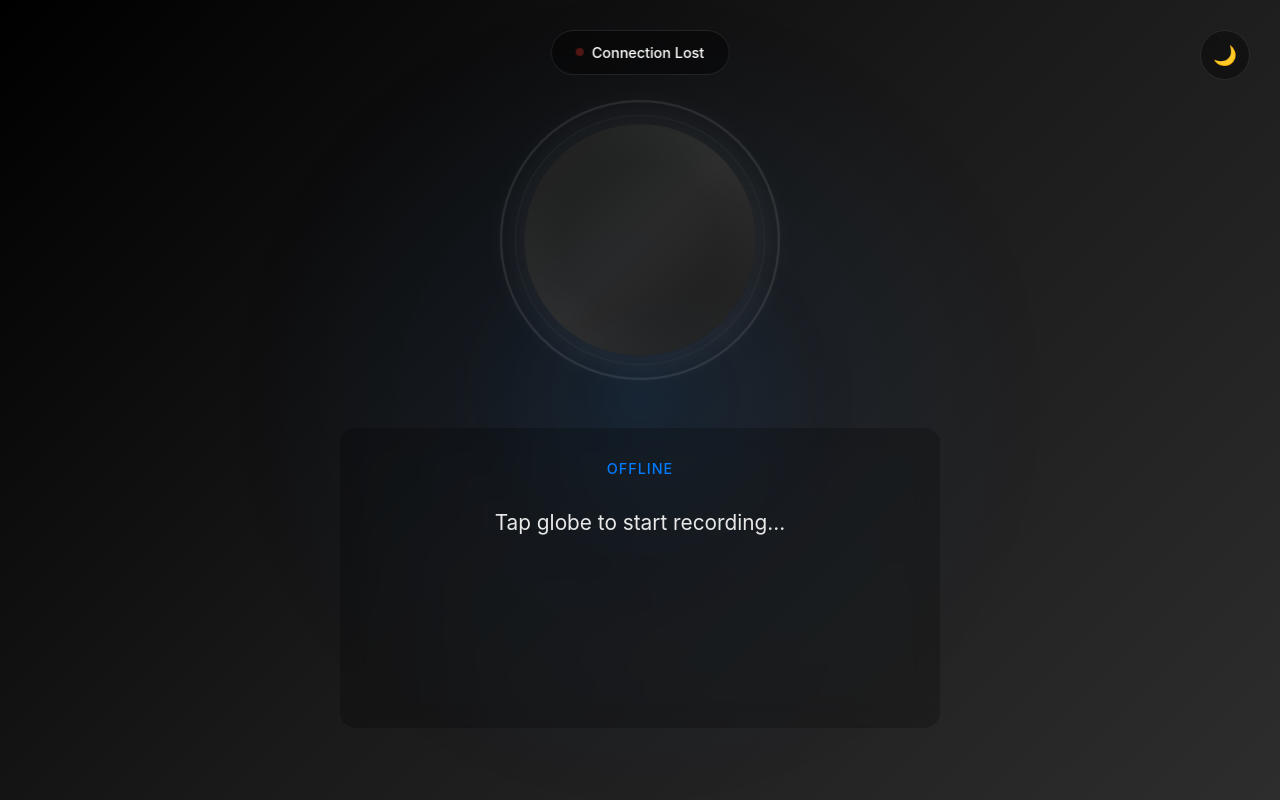
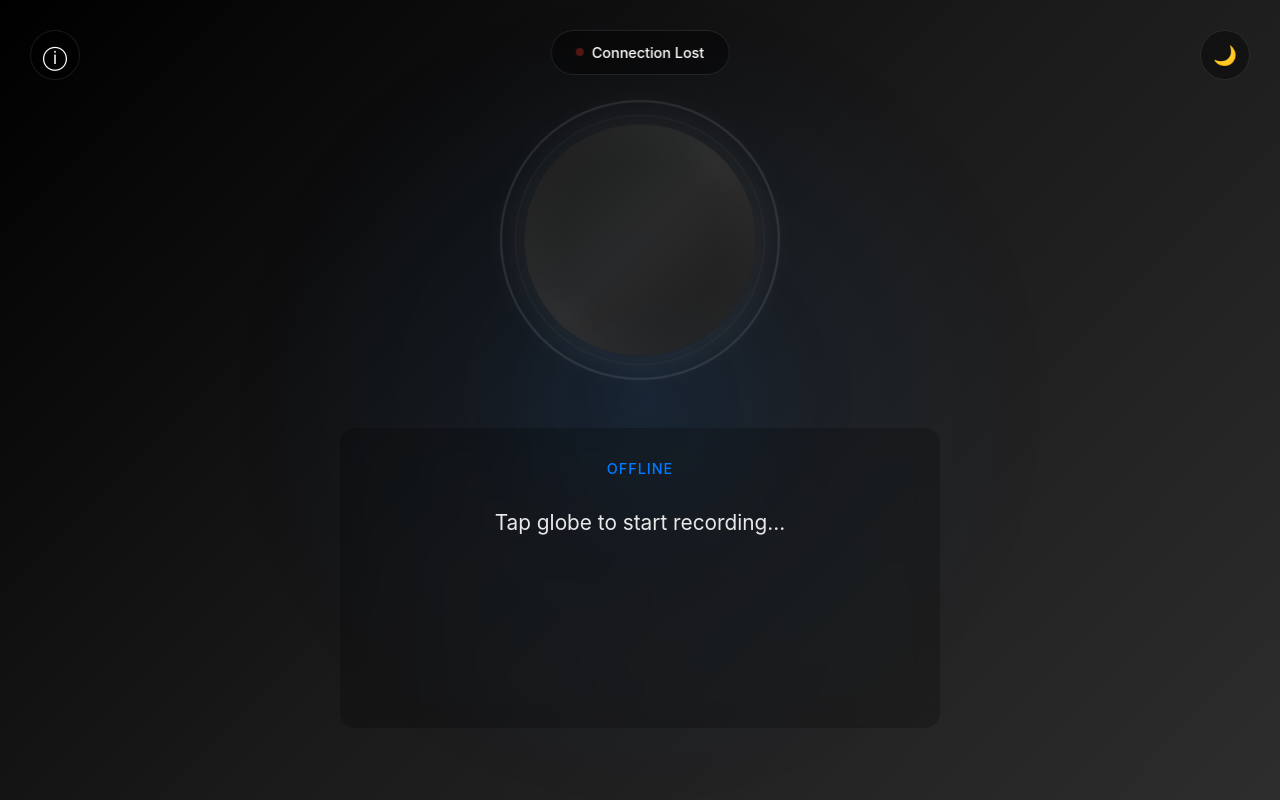
Before and after one commit to tylertzm/KnowledgeOS, a React (Create React App) app in the folder frontend/: page / in a window 1280 px wide. Built offline with nearby package versions, Linux system fonts and the light colour scheme; no server answers; a web font is replaced by a local one.

Commit message:
buffering

```diff
--- a/frontend/src/App.tsx
+++ b/frontend/src/App.tsx
@@ -6,6 +6,7 @@ import { ThemeToggle } from './components/ThemeToggle';
 import { GlobalStyles } from './styles/GlobalStyles';
 import { StatusResponse } from './types';
 import { AudioRecorder } from './components/AudioRecorder';
+import { InfoIcon } from './components/InfoIcon';
 
 const AppWrapper = styled.div`
   height: 100vh;
@@ -176,7 +177,7 @@ console.log('Using API URL:', API_BASE);
 export const App: React.FC = () => {
   const [isDarkMode, setIsDarkMode] = useState(true);
   const [status, setStatus] = useState<StatusResponse>({
-    mode: 'OFFLINE',
+    mode: 'Transcription',
     transcription: 'Tap globe to start recording...',
     response: ''
   });
@@ -307,6 +308,7 @@ export const App: React.FC = () => {
       <GlobalStyles />
       <AppWrapper>
         <BackgroundGlow />
+        <InfoIcon />
         <StatusBar
           isConnected={isConnected}
           statusText={isConnected ? 'Neural Link Active' : 'Connection Lost'}
--- /dev/null
+++ b/frontend/src/components/InfoIcon.tsx
@@ -0,0 +1,109 @@
+import React, { useState } from 'react';
+import styled from '@emotion/styled';
+
+const InfoContainer = styled.div`
+  position: absolute;
+  top: 30px;
+  left: 30px;
+  z-index: 20;
+
+  @media (max-width: 768px) {
+    top: 20px;
+    left: 20px;
+  }
+`;
+
+const InfoButton = styled.div`
+  width: 50px;
+  height: 50px;
+  background: rgba(0, 0, 0, 0.4);
+  backdrop-filter: blur(10px);
+  border: 1px solid rgba(255, 255, 255, 0.1);
+  border-radius: 50%;
+  display: flex;
+  align-items: center;
+  justify-content: center;
+  cursor: pointer;
+  font-size: 1.5rem;
+  transition: all 0.3s ease;
+
+  &:hover {
+    transform: scale(1.1);
+    background: rgba(0, 0, 0, 0.6);
+  }
+
+  body.light-mode & {
+    background: rgba(255, 255, 255, 0.8);
+    border-color: rgba(0, 0, 0, 0.1);
+    color: #1d1d1f;
+
+    &:hover {
+      background: rgba(255, 255, 255, 0.95);
+    }
+  }
+
+  @media (max-width: 768px) {
+    width: 45px;
+    height: 45px;
+  }
+`;
+
+const InfoPanel = styled.div<{ isVisible: boolean }>`
+  position: absolute;
+  top: 70px;
+  left: 0;
+  width: 300px;
+  background: rgba(0, 0, 0, 0.8);
+  backdrop-filter: blur(20px);
+  border-radius: 16px;
+  padding: 20px;
+  color: white;
+  font-size: 0.95rem;
+  line-height: 1.6;
+  opacity: ${props => props.isVisible ? 1 : 0};
+  visibility: ${props => props.isVisible ? 'visible' : 'hidden'};
+  transform: translateY(${props => props.isVisible ? '0' : '-10px'});
+  transition: all 0.3s ease;
+  border: 1px solid rgba(255, 255, 255, 0.1);
+
+  body.light-mode & {
+    background: rgba(255, 255, 255, 0.95);
+    color: #1d1d1f;
+    border-color: rgba(0, 0, 0, 0.1);
+  }
+
+  h3 {
+    margin: 0 0 10px;
+    color: #007AFF;
+    font-size: 1rem;
+  }
+
+  p {
+    margin: 0 0 15px;
+    &:last-child {
+      margin-bottom: 0;
+    }
+  }
+
+  @media (max-width: 768px) {
+    width: 280px;
+    font-size: 0.9rem;
+  }
+`;
+
+export const InfoIcon: React.FC = () => {
+  const [showInfo, setShowInfo] = useState(false);
+
+  return (
+    <InfoContainer>
+      <InfoButton onClick={() => setShowInfo(!showInfo)}>ⓘ</InfoButton>
+      <InfoPanel isVisible={showInfo}>
+        <h3>Available Modes</h3>
+        <p><strong>Transcription Mode:</strong> Simply converts your speech to text. Default mode when you start.</p>
+        <p><strong>AI Mode:</strong> Say "AI mode" to activate. Your speech will be processed by an AI assistant that can answer questions and help with tasks.</p>
+        <p><strong>Web Search Mode:</strong> Say "web search mode" to activate. Searches the web for answers to your questions.</p>
+        <p>Tap the glowing orb to start/stop recording.</p>
+      </InfoPanel>
+    </InfoContainer>
+  );
+};
```
Also changed, not shown: 1 other file (tests, documents, lock files or other folders).
